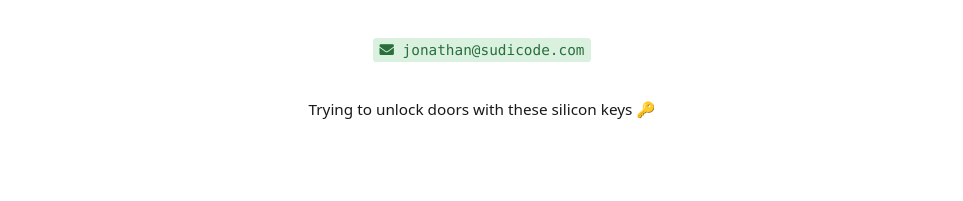
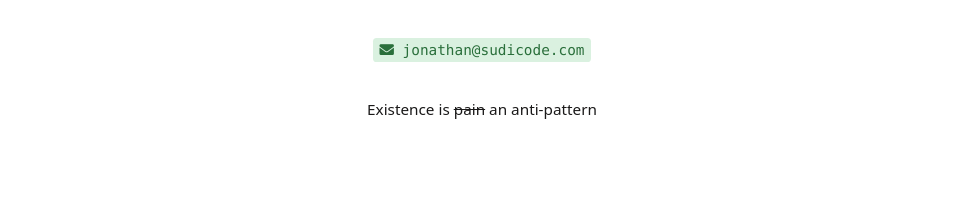
Before and after one commit to jsudiaman/jsudiaman.github.io, a Jekyll site: the page built from index.md, in a window 1280 px wide. Shown: the part 777-978 px from the top of the page, without its empty margins (158-1121 px from the left). Built offline with Jekyll 4.4.1, drawn with Linux system fonts in a browser that asks for light colours.

Commit message:
Time for a new footer!

```diff
--- a/_config.yml
+++ b/_config.yml
@@ -1 +1 @@
-footer: Trying to unlock doors with these silicon keys 🔑
+footer: Existence is <s>pain</s> an anti-pattern
```
